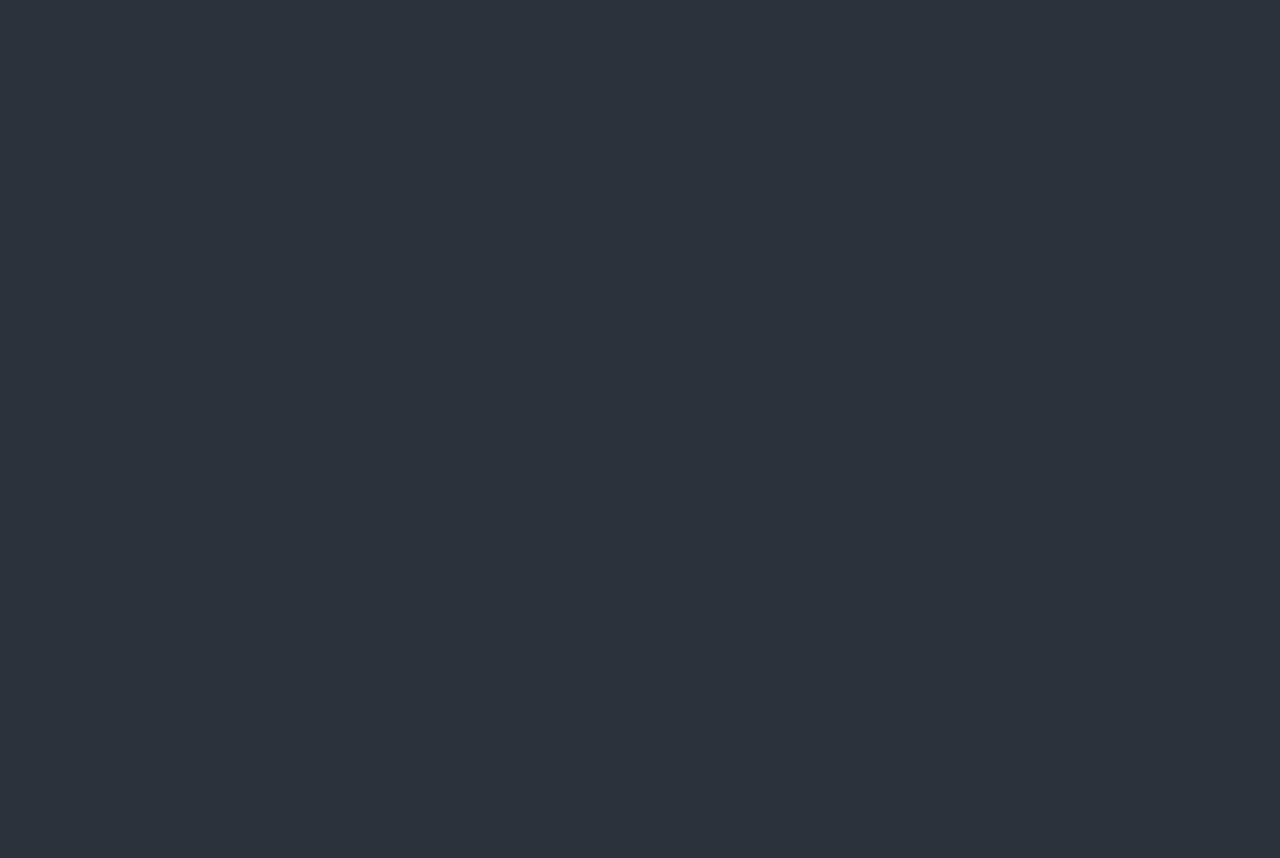
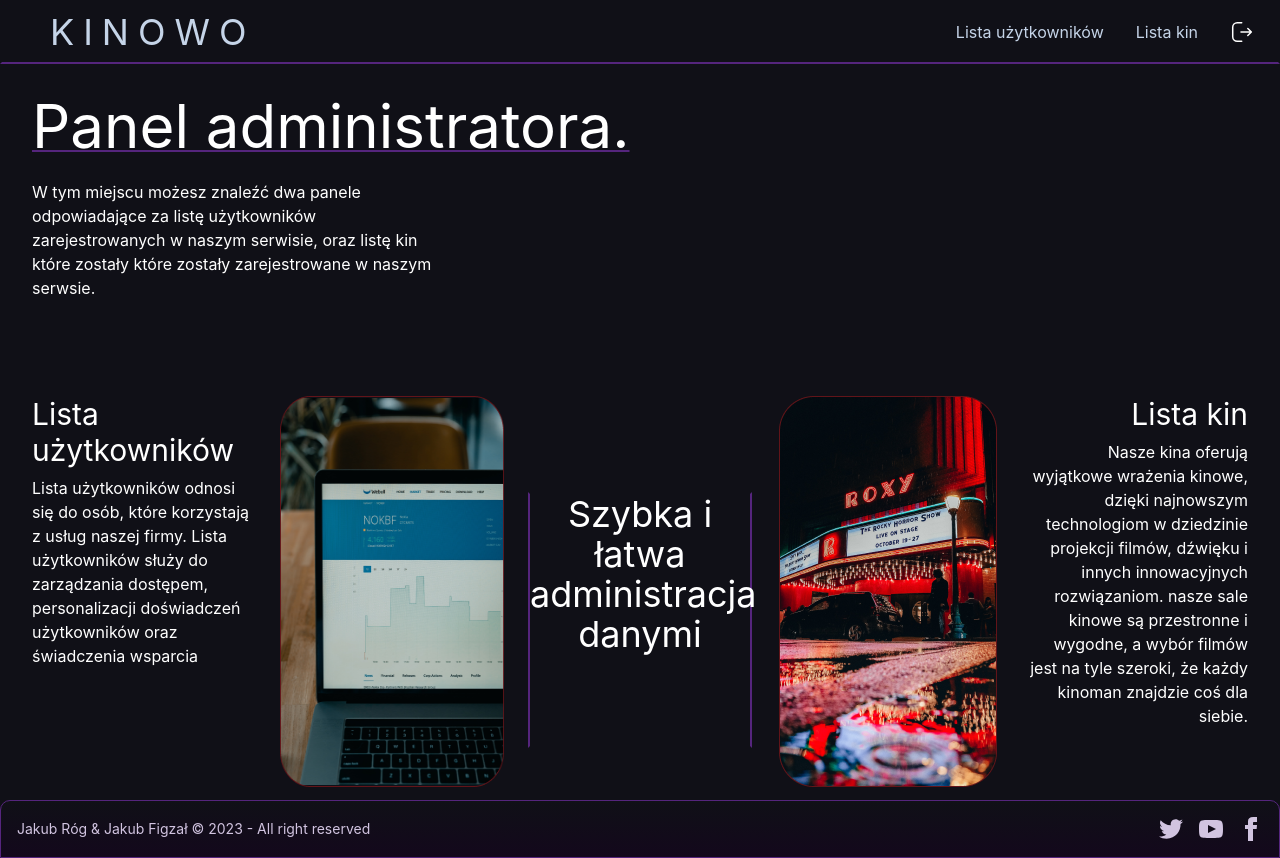
Before and after one commit to ZrodoZrodo/Kinowo, a React (Create React App) app in the folder kinowo-frontend/: page /admindashboard in a window 1280 px wide. Before the commit this address had no page. Before the commit the page ends 800 px from the top, so only its background shows below. Built offline with nearby package versions, Linux system fonts and the light colour scheme.

Commit message:
Admin dashboard finished

```diff
--- a/kinowo-frontend/src/App.js
+++ b/kinowo-frontend/src/App.js
@@ -13,6 +13,7 @@ import History from "./Components/Pages/History/History";
 import AddMovie from "./Components/Pages/AddMovie";
 import AddOpinion from "./Components/Pages/AddOpinion";
 import OpinionList from "./Components/Pages/OpinionList";
+import AdminDashboard from "./Components/Pages/Admin/AdminDashboard";
 function App() {
   const { user } = useContext(UserContext);
 
@@ -21,6 +22,7 @@ function App() {
       <Routes>
         <Route path="" exact element={<HeroPage />} />
         <Route path="opinionlist" exact element={<OpinionList />} />
+        <Route path="admindashboard" exact element={<AdminDashboard />} />
         <Route path="/addopinion/:id" element={<AddOpinion />} />
         <Route path="addmovie" element={<AddMovie />} />
         <Route path="register" element={<Register />} />
--- /dev/null
+++ b/kinowo-frontend/src/Components/Pages/Admin/AdminDashboard.js
@@ -0,0 +1,172 @@
+import Footer from "../../UI/Footer";
+import NavbarDashboard from "../../UI/NavbarDashboard";
+import top from "../../UI/Posters/samuel-regan-asante-Geepgu8bCas-unsplash.jpg";
+import intru from "../../UI/Posters/tech-daily-NXAQF0bF1Y8-unsplash.jpg";
+
+const AdminDashboard = (props) => {
+  return (
+    <>
+      <div class="drawer">
+        <input id="my-drawer-3" type="checkbox" class="drawer-toggle" />
+        <div class="drawer-content flex flex-col">
+          <div class="w-full navbar border-2 border-l-transparent border-r-transparent border-t-transparent border-b-purple rounded-null ">
+            <div class="flex-none lg:hidden">
+              <label for="my-drawer-3" class="btn btn-square btn-ghost">
+                <svg
+                  xmlns="http://www.w3.org/2000/svg"
+                  fill="none"
+                  viewBox="0 0 24 24"
+                  class="inline-block w-6 h-6 stroke-current"
+                >
+                  <path
+                    stroke-linecap="round"
+                    stroke-linejoin="round"
+                    stroke-width="2"
+                    d="M4 6h16M4 12h16M4 18h16"
+                  ></path>
+                </svg>
+              </label>
+            </div>
+
+            <p className=" flex-1 px-2 mx-2 normal-case sm:text-4xl tracking-widest text-left pl-8">
+              {" "}
+              KINOWO
+            </p>
+            <div class="flex-none hidden lg:block">
+              <ul class="menu menu-horizontal">
+                <li>
+                  <a>Lista użytkowników</a>
+                </li>
+                <li>
+                  <a>Lista kin</a>
+                </li>
+                <li>
+                  {" "}
+                  <div className="indicator">
+                    <svg
+                      xmlns="http://www.w3.org/2000/svg"
+                      width="24"
+                      height="24"
+                      viewBox="0 0 24 24"
+                      fill="none"
+                    >
+                      <path
+                        d="M11.7163 2.75482H7.21631V2.75482C4.73103 2.75482 2.71631 4.76954 2.71631 7.25482V16.7422C2.71631 19.2275 4.73103 21.2422 7.21631 21.2422V21.2422H11.7163"
+                        stroke="white"
+                        stroke-width="1.5"
+                        stroke-linecap="round"
+                        stroke-linejoin="round"
+                      />
+                      <path
+                        d="M10.9761 11.9986H21.3529M21.3529 11.9986L17.8053 8.45093M21.3529 11.9986L17.8053 15.5462"
+                        stroke="white"
+                        stroke-width="1.5"
+                        stroke-linecap="round"
+                        stroke-linejoin="round"
+                      />
+                    </svg>
+                  </div>{" "}
+                </li>
+              </ul>
+            </div>
+          </div>
+          <div className="flex flex-wrap m-8">
+            <div className="">
+              <p className="text-white sm:text-6xl text-2xl underline underline-offset-2 decoration-purple decoration-2">
+                {" "}
+                Panel administratora.{" "}
+              </p>
+
+              <p className="text-white sm:text-center md:text-left sm:w-1/3 w-full mt-6">
+                W tym miejscu możesz znaleźć dwa panele odpowiadające za listę
+                użytkowników zarejestrowanych w naszym serwisie, oraz listę kin
+                które zostały które zostały zarejestrowane w naszym serwsie.
+              </p>
+            </div>
+            <div className="grid sm:grid-cols-3 lg:grid-cols-5 gap-6 mt-24">
+              <div>
+                <p className="text-2xl text-white text-3xl">
+                  {" "}
+                  Lista użytkowników
+                </p>
+                <p className="text-start mt-2 max-w-xs text-white">
+                  Lista użytkowników odnosi się do osób, które korzystają z
+                  usług naszej firmy. Lista użytkowników służy do zarządzania
+                  dostępem, personalizacji doświadczeń użytkowników oraz
+                  świadczenia wsparcia
+                </p>
+              </div>
+              <div className="flex justify-center h-full">
+                <img src={intru} alt="poster"></img>
+              </div>
+              <div className="mt-24 justify-center">
+                <div className=" invisible  xl:visible border-2 border-l-purple  h-64 border-r-purple border-t-transparent border-b-transparent ">
+                  <p className="text-4xl text-white text-center">
+                    Szybka i łatwa administracja danymi
+                  </p>
+                </div>
+              </div>
+              <div className="flex justify-center ">
+                <img src={top} alt="poster"></img>
+              </div>
+              <div>
+                <p className="text-3xl sm:text-start text-white xl:text-end">
+                  {" "}
+                  Lista kin
+                </p>
+                <p className="sm:text-start lg:text-end mt-2 text-white">
+                  Nasze kina oferują wyjątkowe wrażenia kinowe, dzięki
+                  najnowszym technologiom w dziedzinie projekcji filmów, dźwięku
+                  i innych innowacyjnych rozwiązaniom. nasze sale kinowe są
+                  przestronne i wygodne, a wybór filmów jest na tyle szeroki, że
+                  każdy kinoman znajdzie coś dla siebie.
+                </p>
+              </div>
+            </div>
+          </div>
+        </div>
+
+        <div class="drawer-side">
+          <label for="my-drawer-3" class="drawer-overlay"></label>
+          <ul class="menu p-4 sm:w-80 w-40 bg-base-100">
+            <li>
+              <a>Lista użytkowników</a>
+            </li>
+            <li>
+              <a>Lista kin</a>
+            </li>
+            <li>
+              <div className="indicator">
+                <svg
+                  xmlns="http://www.w3.org/2000/svg"
+                  width="24"
+                  height="24"
+                  viewBox="0 0 24 24"
+                  fill="none"
+                >
+                  <path
+                    d="M11.7163 2.75482H7.21631V2.75482C4.73103 2.75482 2.71631 4.76954 2.71631 7.25482V16.7422C2.71631 19.2275 4.73103 21.2422 7.21631 21.2422V21.2422H11.7163"
+                    stroke="white"
+                    stroke-width="1.5"
+                    stroke-linecap="round"
+                    stroke-linejoin="round"
+                  />
+                  <path
+                    d="M10.9761 11.9986H21.3529M21.3529 11.9986L17.8053 8.45093M21.3529 11.9986L17.8053 15.5462"
+                    stroke="white"
+                    stroke-width="1.5"
+                    stroke-linecap="round"
+                    stroke-linejoin="round"
+                  />
+                </svg>
+              </div>
+            </li>
+          </ul>
+        </div>
+      </div>
+      <Footer></Footer>
+    </>
+  );
+};
+
+export default AdminDashboard;
```
Also changed, not shown: kinowo-frontend/src/Components/UI/Posters/samuel-regan-asante-Geepgu8bCas-unsplash.jpg (added), kinowo-frontend/src/Components/UI/Posters/tech-daily-NXAQF0bF1Y8-unsplash.jpg (added).
